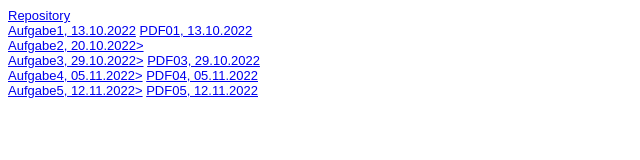
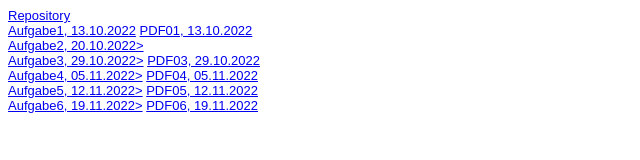
Before and after one commit to JuliaBefus/EiA2_WiSe22, a plain HTML site: page Steckbrief/steckbrief.htm in a window 1280 px wide. Shown: the whole page, without its empty margins (0-640 px from the left). Drawn offline with Linux system fonts and the light colour scheme.

Commit message:
Aufgabe6

```diff
--- a/Steckbrief/steckbrief.htm
+++ b/Steckbrief/steckbrief.htm
@@ -28,6 +28,9 @@ body {
 	<br>
 	<a href="https://juliabefus.github.io/EiA2_WiSe22/Aufgaben/L05/Shoppinglist05.html" target="_blank">Aufgabe5, 12.11.2022></a>
 	<a href="https://juliabefus.github.io/EiA2_WiSe22/Aufgaben/L05/L05.pdf" target="_blank">PDF05, 12.11.2022</a>
+	<br>
+	<a href="https://juliabefus.github.io/EiA2_WiSe22/Aufgaben/L06/L06.html" target="_blank">Aufgabe6, 19.11.2022></a>
+	<a href="https://juliabefus.github.io/EiA2_WiSe22/Aufgaben/L06/Konzept06.pdf" target="_blank">PDF06, 19.11.2022</a>
 
 
 
```
